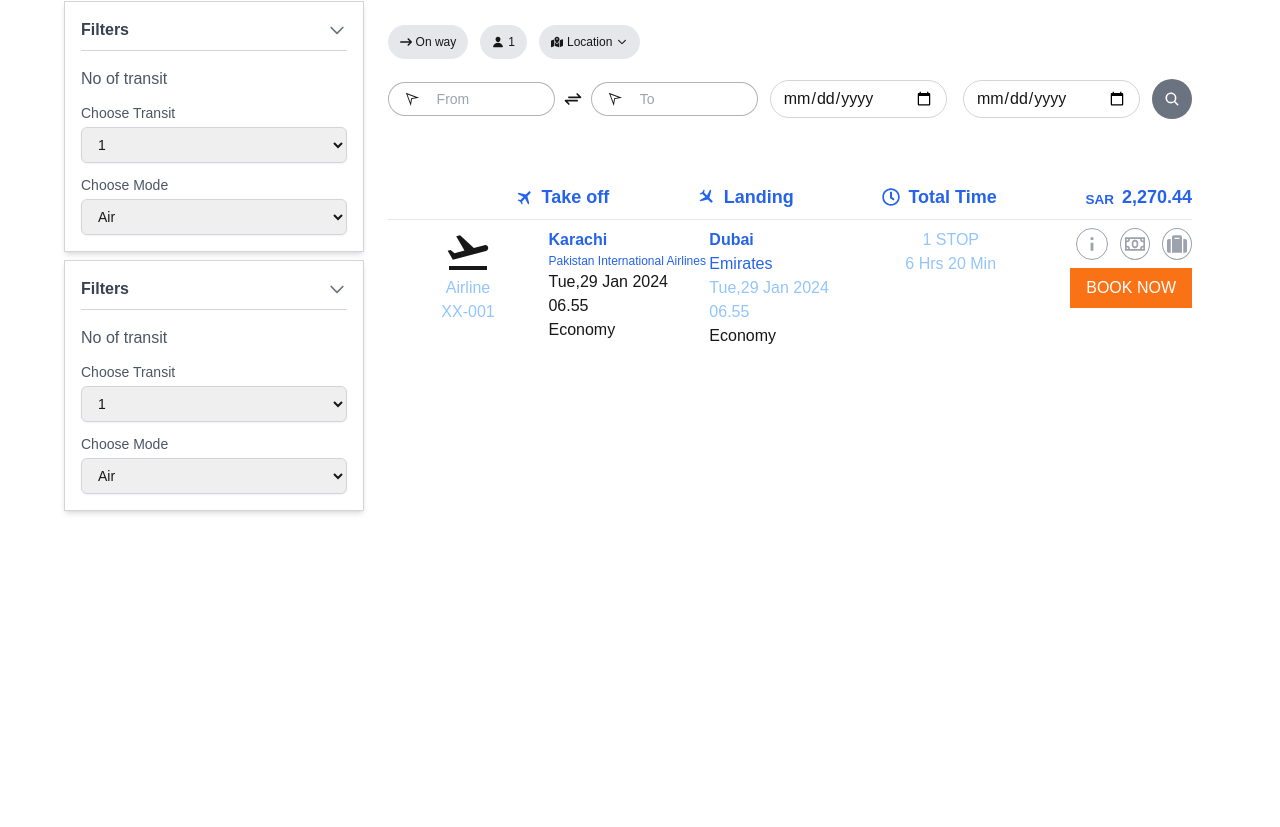
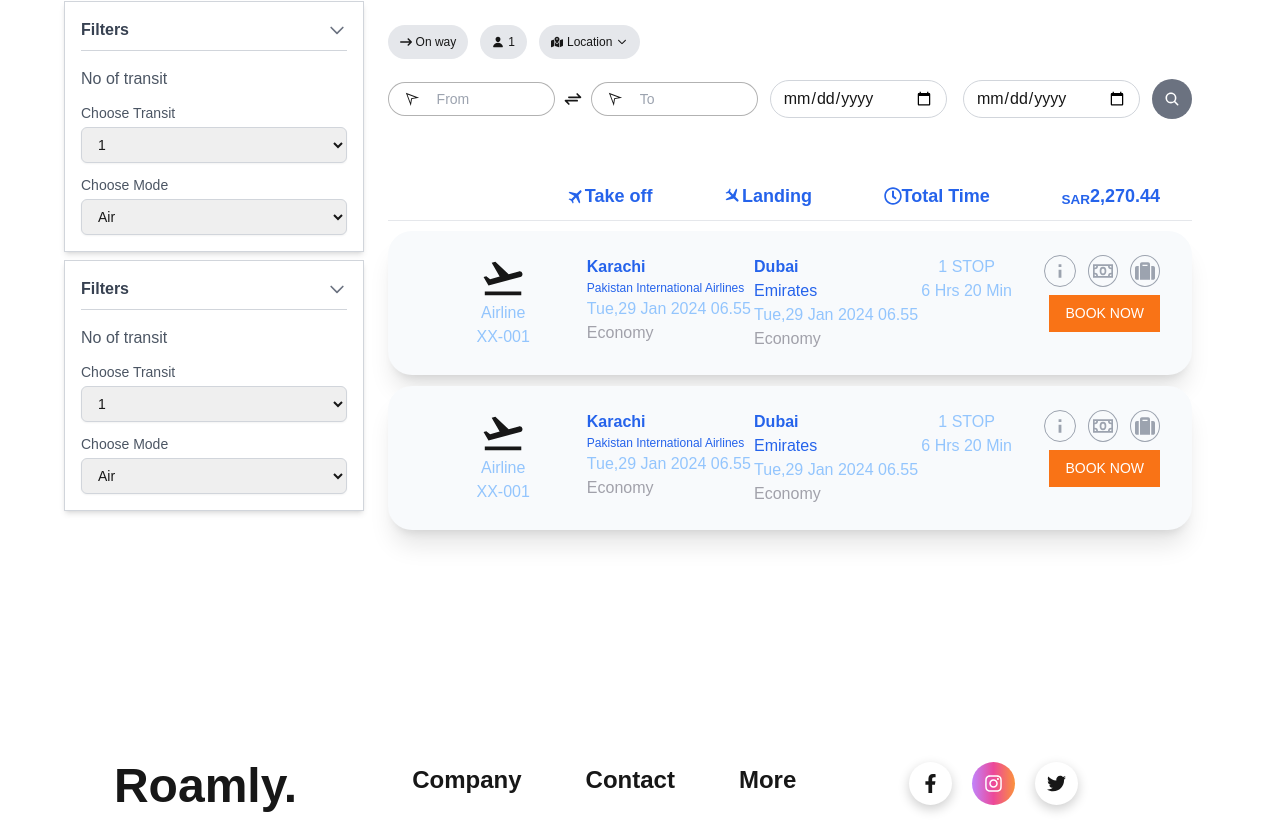
Before and after one commit to SHAFIQUEKHANZADA/nextjs-assignment-tailwind, a Next.js app: page /flights in a window 1280 px wide. Shown: the part 849-1676 px from the top of the page. Built offline with nearby package versions, Linux system fonts and the light colour scheme.

Commit message:
new updates

```diff
--- a/src/app/(main)/flights/page.tsx
+++ b/src/app/(main)/flights/page.tsx
@@ -10,7 +10,7 @@ import { TfiLocationArrow } from 'react-icons/tfi';
 
 const Flights = () => {
     return (
-        <div className=" relative  sm:pb-[20%] pb-[40%] overflow-x-hidden w-full">
+        <div className=" relative sm:pb-[10%] pb-[30%] overflow-x-hidden w-full">
             <div>
                 <div className="relative w-full mx-auto mt-8 ">
                     {/* Background Image */}
@@ -47,7 +47,7 @@ const Flights = () => {
 
                 <div className='flex md:flex-row flex-col w-[90%] sm:mt-24 mt-16 mx-auto'>
 
-                    <div className='md:w-[30%] '>
+                    <div className='md:w-[30%]'>
                         <div className='flex flex-col gap-2'>
                             <div className="border border-gray-300   p-4 w-full max-w-sm shadow-md">
                                 {/* Header with down arrow */}
@@ -223,21 +223,22 @@ const Flights = () => {
                         </div>
 
 
-                        <div className='mt-16'>
+                        <div className='sm:mt-16 mt-0'>
 
 
-                            <div className='flex flex-col gap-2 w-full'>
-                                <div className='flex  justify-between pl-32 text-blue-600 font-bold text-lg'>
-                                    <span className='flex gap-2 justify-center items-center'><MdAirplanemodeActive className='rotate-[45deg]' /> Take off</span>
-                                    <span className='flex gap-2 justify-center items-center'><MdAirplanemodeActive className='rotate-[135deg]' /> Landing</span>
-                                    <span className='flex gap-2 justify-center items-center'><FaRegClock /> Total Time</span>
-                                    <span className='flex gap-2 justify-center items-center'> <sub>SAR</sub> 2,270.44</span>
+                            <div className='flex flex-col gap-[0.8vw] w-full'>
+                                <div className='sm:flex hidden  justify-between pl-[14vw] pr-8 text-blue-600 font-bold  text-[18px]'>
+                                    <span className='flex  justify-center items-center'><MdAirplanemodeActive className='rotate-[45deg]' /> Take off</span>
+                                    <span className='flex  justify-center items-center'><MdAirplanemodeActive className='rotate-[135deg]' /> Landing</span>
+                                    <span className='flex  justify-center items-center'><FaRegClock /> Total Time</span>
+                                    <span className='flex  justify-center items-center'> <sub>SAR</sub> 2,270.44</span>
                                 </div>
 
-                                <hr />
-                                <div className='flex'>
+                                <hr className='sm:block hidden' />
+
+                                <div className='flex sm:flex-row flex-col sm:mt-0 mt-20 px-4 py-6 bg-slate-50 sm:px-8 sm:py-6 shadow-xl rounded-3xl'>
                                     <div className='flex-1 flex flex-col items-center'>
-                                        <MdOutlineFlightTakeoff className='text-5xl' />
+                                        <MdOutlineFlightTakeoff className='md:text-[3.6vw] text-[10vw]' />
 
                                         <p className='text-blue-300'>Airline</p>
                                         <p className='text-blue-300'>XX-001</p>
@@ -247,14 +248,18 @@ const Flights = () => {
                                     <div className='flex-1'>
 
 
+
+
                                         <div className=' text-blue-600'>
+
+                                            <span className='flex underline items-center sm:hidden my-2 text-orange-500'><MdAirplanemodeActive className='rotate-[45deg]' /> Take off</span>
                                             <h1 className='text-[16px] font-semibold'>Karachi</h1>
                                             <p className='text-[12px]'>Pakistan International Airlines</p>
                                         </div>
 
                                         <div>
-                                            <p>Tue,29 Jan 2024 06.55</p>
-                                            <p>Economy</p>
+                                            <p className='text-blue-300'>Tue,29 Jan 2024 06.55</p>
+                                            <p className='text-zinc-400'>Economy</p>
                                         </div>
                                     </div>
 
@@ -262,24 +267,29 @@ const Flights = () => {
 
 
                                         <div className=' text-blue-600'>
+
+                                            <span className='flex underline sm:hidden my-2 items-center text-orange-500'><MdAirplanemodeActive className='rotate-[135deg]' /> Landing</span>
                                             <h1 className='text-[16px] font-semibold'>Dubai</h1>
                                             <p>Emirates</p>
                                         </div>
 
                                         <div>
                                             <p className='text-blue-300'>Tue,29 Jan 2024 06.55</p>
-                                            <p>Economy</p>
+                                            <p className='text-zinc-400'>Economy</p>
                                         </div>
                                     </div>
 
+                                    <div className='flex items-cnter sm:items-start sm:gap-8'>
                                         <div className='flex-1 flex flex-col items-center'>
+                                            <span className='flex underline sm:hidden my-2 items-center text-orange-500'><FaRegClock /> Total Time</span>
                                             <p className='text-blue-300'>1 STOP</p>
                                             <p className='text-blue-300'>6 Hrs 20 Min</p>
 
                                         </div>
 
-                                    <div className='flex flex-1 flex-col gap-2 items-end'>
-                                        <div className='flex gap-3 text-gray-400'>
+                                        <div className='flex flex-1 flex-col gap-2 sm:items-end items-center'>
+                                            <span className='flex underline items-center sm:hidden  text-blue-500'> <sub>SAR</sub> 2,270.44</span>
+                                            <div className='flex sm:gap-3 gap-1 text-gray-400'>
                                                 <span className='border text-[30px] font-extrabold border-gray-400 rounded-[50%]'><IoMdInformation /></span>
                                                 <span className='border text-[20px] px-1 justify-center flex items-center font-extrabold border-gray-400 rounded-[50%]'><GrCurrency /></span>
                                                 <span className='border text-[20px] px-1 justify-center flex items-center font-extrabold border-gray-400 rounded-[50%]'><FaSuitcase /></span>
@@ -287,11 +297,77 @@ const Flights = () => {
                                             </div>
 
                                             <div>
-                                     <button className='bg-orange-500 text-white px-4 py-2'>BOOK NOW</button>
+                                                <button className='bg-orange-500 text-white sm:text-[14px] text-[12px] px-4 py-2'>BOOK NOW</button>
                                             </div>
                                         </div>
                                     </div>
+                                </div>
+                                <div className='flex sm:flex-row flex-col sm:mt-0 mt-20 px-4 py-6 bg-slate-50 sm:px-8 sm:py-6 shadow-xl rounded-3xl'>
+                                    <div className='flex-1 flex flex-col items-center'>
+                                        <MdOutlineFlightTakeoff className='md:text-[3.6vw] text-[10vw]' />
 
+                                        <p className='text-blue-300'>Airline</p>
+                                        <p className='text-blue-300'>XX-001</p>
+
+                                    </div>
+
+                                    <div className='flex-1'>
+
+
+
+
+                                        <div className=' text-blue-600'>
+
+                                            <span className='flex underline items-center sm:hidden my-2 text-orange-500'><MdAirplanemodeActive className='rotate-[45deg]' /> Take off</span>
+                                            <h1 className='text-[16px] font-semibold'>Karachi</h1>
+                                            <p className='text-[12px]'>Pakistan International Airlines</p>
+                                        </div>
+
+                                        <div>
+                                            <p className='text-blue-300'>Tue,29 Jan 2024 06.55</p>
+                                            <p className='text-zinc-400'>Economy</p>
+                                        </div>
+                                    </div>
+
+                                    <div className='flex-1'>
+
+
+                                        <div className=' text-blue-600'>
+
+                                            <span className='flex underline sm:hidden my-2 items-center text-orange-500'><MdAirplanemodeActive className='rotate-[135deg]' /> Landing</span>
+                                            <h1 className='text-[16px] font-semibold'>Dubai</h1>
+                                            <p>Emirates</p>
+                                        </div>
+
+                                        <div>
+                                            <p className='text-blue-300'>Tue,29 Jan 2024 06.55</p>
+                                            <p className='text-zinc-400'>Economy</p>
+                                        </div>
+                                    </div>
+
+                                    <div className='flex items-cnter sm:items-start sm:gap-8'>
+                                        <div className='flex-1 flex flex-col items-center'>
+                                            <span className='flex underline sm:hidden my-2 items-center text-orange-500'><FaRegClock /> Total Time</span>
+                                            <p className='text-blue-300'>1 STOP</p>
+                                            <p className='text-blue-300'>6 Hrs 20 Min</p>
+
+                                        </div>
+
+                                        <div className='flex flex-1 flex-col gap-2 sm:items-end items-center'>
+                                            <span className='flex underline items-center sm:hidden  text-blue-500'> <sub>SAR</sub> 2,270.44</span>
+                                            <div className='flex sm:gap-3 gap-1 text-gray-400'>
+                                                <span className='border text-[30px] font-extrabold border-gray-400 rounded-[50%]'><IoMdInformation /></span>
+                                                <span className='border text-[20px] px-1 justify-center flex items-center font-extrabold border-gray-400 rounded-[50%]'><GrCurrency /></span>
+                                                <span className='border text-[20px] px-1 justify-center flex items-center font-extrabold border-gray-400 rounded-[50%]'><FaSuitcase /></span>
+
+                                            </div>
+
+                                            <div>
+                                                <button className='bg-orange-500 text-white sm:text-[14px] text-[12px] px-4 py-2'>BOOK NOW</button>
+                                            </div>
+                                        </div>
+                                    </div>
+                                </div>
                             </div>
                         </div>
                     </div>
```
Lines whose indentation alone changed are shown as unchanged.
